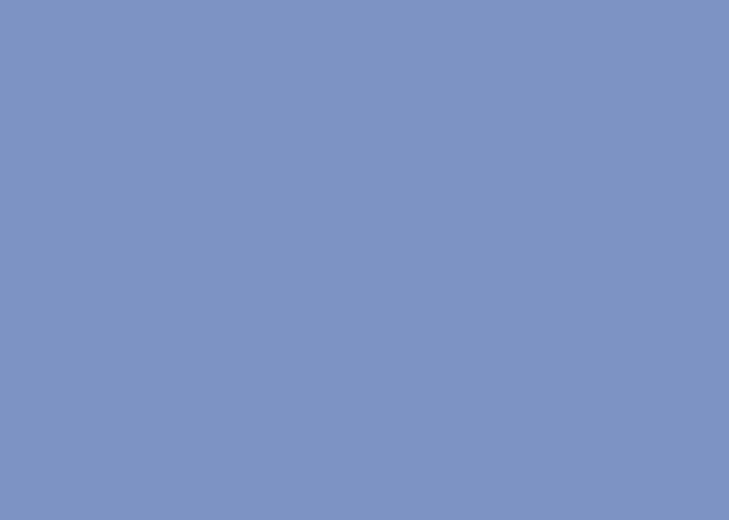
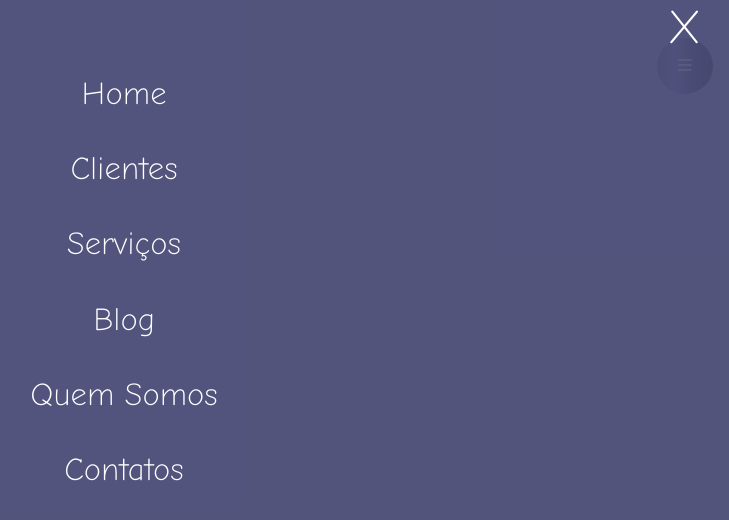
Before and after one commit to giolopes-git/nodeprop, a plain HTML site: page index.html in a window 1280 px wide. Shown: the whole page, without its empty margins (516-1245 px from the left). Drawn offline with Linux system fonts and the light colour scheme; files that its build step writes are made by us from their sources; a web font is replaced by a local one.

Commit message:
atualizando css

```diff
--- /dev/null
+++ b/css/style.css
@@ -0,0 +1,132 @@
+/* ======= RESET ======= */
+* {
+    margin: 0;
+    padding: 0;
+    font-size: 100%;
+    border: none;
+    outline: none;
+    font-weight: 300;
+    box-sizing: border-box;
+    font-family: "Comic Neue", sans-serif;
+}
+
+.days-one-regular {
+font-family: "Days One", sans-serif;
+font-weight: 400;
+font-style: normal;
+}
+
+.comic-neue-light {
+font-family: "Comic Neue", cursive;
+font-weight: 300;
+font-style: normal;
+}
+
+.comic-neue-regular {
+font-family: "Comic Neue", cursive;
+font-weight: 400;
+font-style: normal;
+}
+
+.comic-neue-bold {
+font-family: "Comic Neue", cursive;
+font-weight: 700;
+font-style: normal;
+}
+
+.comic-neue-light-italic {
+font-family: "Comic Neue", cursive;
+font-weight: 300;
+font-style: italic;
+}
+
+.comic-neue-regular-italic {
+font-family: "Comic Neue", cursive;
+font-weight: 400;
+font-style: italic;
+}
+
+.comic-neue-bold-italic {
+font-family: "Comic Neue", cursive;
+font-weight: 700;
+font-style: italic;
+}
+
+body{
+    background-color: #c3c3ed;
+}
+
+a{
+    text-decoration: none;
+}
+
+ul{
+    list-style: none;
+}
+
+img{
+    max-width: 100%;
+}
+
+/*CABEÇALHO*/
+.cabecalho{
+    width: 100%;
+    float: left;
+    padding: 3% 4%;
+}
+
+.logo{
+    width: 56px;
+    height: 56px;
+    float: left;
+    background: url(../img/logo_sem_fundo.png) center center/56px no-repeat;
+    font-size: 0;
+}
+
+.btn-menu{
+    width: 56px;
+    height: 56px;
+    float: right;
+    text-align: center;
+    color: #fff;
+    border-radius: 56px;
+    cursor: pointer;
+    background: linear-gradient(to right, #8383be, #9e9ee2, #626394, #484971);
+}
+
+.menu{
+    width: 100%;
+    height: 100%;
+    position: fixed;
+    background-color: rgba(72,73,113,0.9);
+    top: 0;
+    left: 0;
+}
+
+.btn-close{
+    font-size: 3em;
+    color: #fff;
+    float: right;
+    cursor: pointer;
+    margin-right: 5%;
+}
+
+.menu ul{
+    width: 100%;
+    float: left;
+    text-align: center;
+}
+
+.menu li{
+    padding: 1.5%;
+}
+
+.menu li a{
+    font-size: 2em;
+    color: #fff;
+    padding: 1.5% 3%;
+}
+
+.menu li a:hover{
+    border: 1px solid #bdbde8;
+}
--- a/index.html
+++ b/index.html
@@ -11,7 +11,7 @@
     <meta name="robots" content="index, follow">
     <meta name="author" content="Giovana Carneiro">
     <link rel="stylesheet" href="css/style.css">
-    <link rel="stylesheet" href="path/to/font-awesome/css/font-awesome.min.css">
+    <link rel="stylesheet" href="https://cdnjs.cloudflare.com/ajax/libs/font-awesome/6.0.0-beta3/css/all.min.css">
     <link rel="preconnect" href="https://fonts.googleapis.com">
     <link rel="preconnect" href="https://fonts.gstatic.com" crossorigin>
     <link href="https://fonts.googleapis.com/css2?family=Days+One&display=swap" rel="stylesheet">
@@ -21,6 +21,20 @@
     <link rel="icon" href="img/logos.png">
 </head>
 <body>
-
+    <header class="cabecalho">
+        <a href="index.html"><h1 class="logo">Steno - Especializado em Desenvolvimento de Software</h1></a>
+        <button class="btn-menu"><i class="fa fa-bars" aria-hidden="false"></i></button>
+        <nav class="menu">
+            <a class="btn-close">X</a>
+            <ul>
+                <li><a href="#">Home</a></li>
+                <li><a href="#">Clientes</a></li>
+                <li><a href="#">Serviços</a></li>
+                <li><a href="#">Blog</a></li>
+                <li><a href="#">Quem Somos</a></li>
+                <li><a href="#">Contatos</a></li>
+            </ul>
+        </nav>
+    </header>
 </body>
 </html>
--- a/style.css
+++ /dev/null
@@ -1,60 +0,0 @@
-/* ======= RESET ======= */
-* {
-    margin: 0;
-    padding: 0;
-    font-size: 100%;
-    border: none;
-    outline: none;
-    font-weight: 300;
-    box-sizing: border-box;
-}
-
-.days-one-regular {
-font-family: "Days One", sans-serif;
-font-weight: 400;
-font-style: normal;
-}
-
-.comic-neue-light {
-font-family: "Comic Neue", cursive;
-font-weight: 300;
-font-style: normal;
-}
-
-.comic-neue-regular {
-font-family: "Comic Neue", cursive;
-font-weight: 400;
-font-style: normal;
-}
-
-.comic-neue-bold {
-font-family: "Comic Neue", cursive;
-font-weight: 700;
-font-style: normal;
-}
-
-.comic-neue-light-italic {
-font-family: "Comic Neue", cursive;
-font-weight: 300;
-font-style: italic;
-}
-
-.comic-neue-regular-italic {
-font-family: "Comic Neue", cursive;
-font-weight: 400;
-font-style: italic;
-}
-
-.comic-neue-bold-italic {
-font-family: "Comic Neue", cursive;
-font-weight: 700;
-font-style: italic;
-}
-
-body{
-    background-color: #7C93C3;
-}
-
-a{
-    text-decoration: none;
-}
```
Also changed, not shown: img/logo_sem_fundo.png (added).
